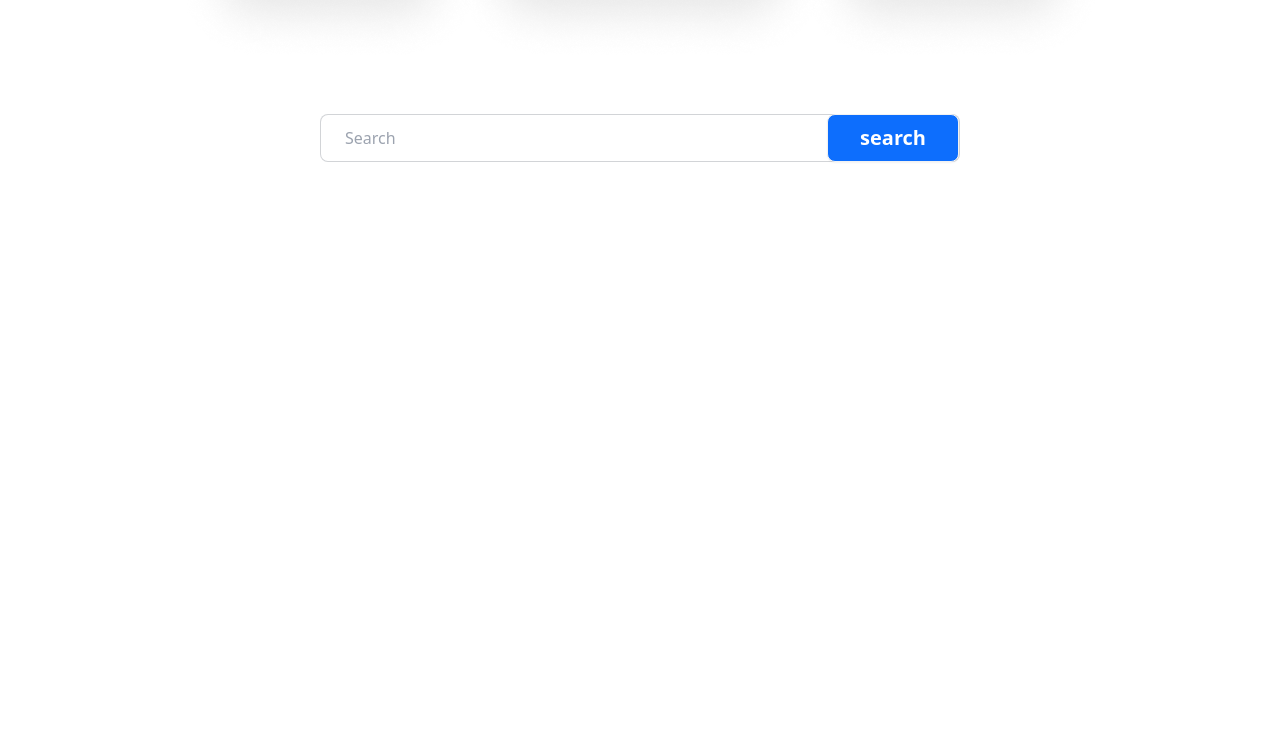
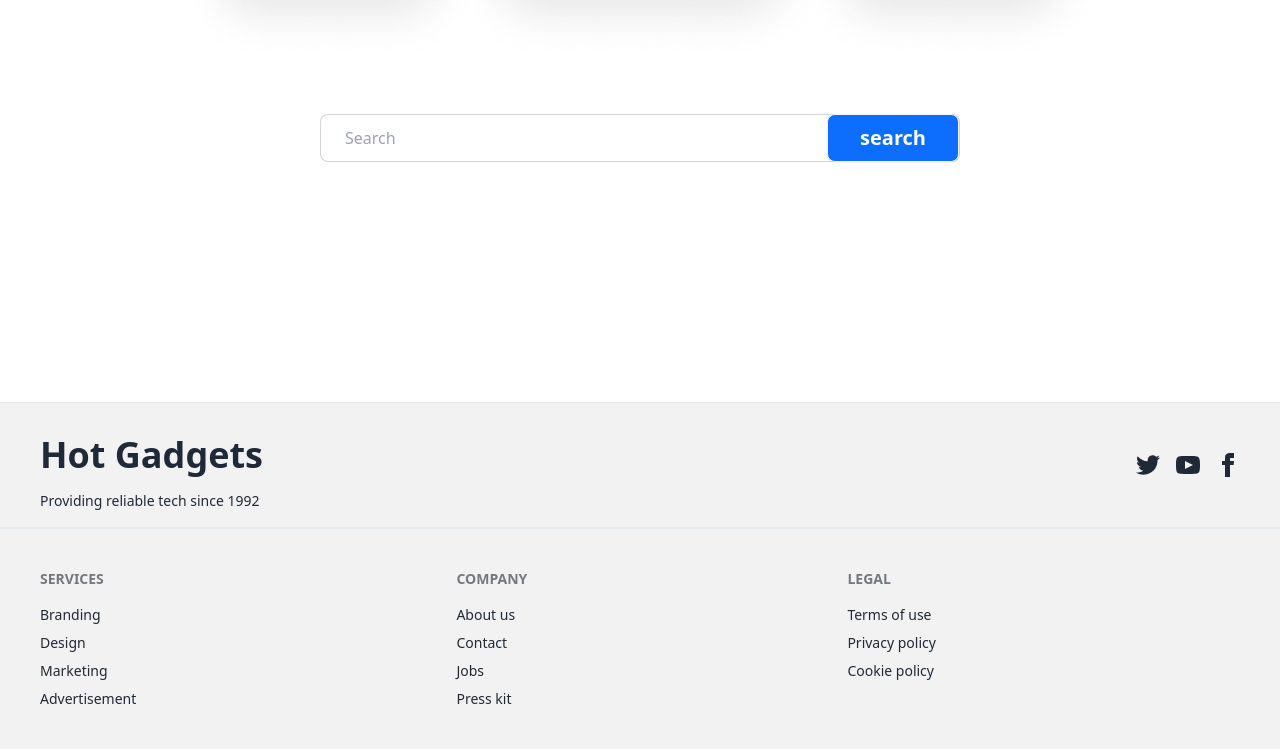
Before and after one commit to Rijwanul-Haque-Roman/working-with-api, a plain HTML site: page index.html in a window 1280 px wide. Shown: the part 976-1725 px from the top of the page. Before the commit the page ends 1378 px from the top, so only its background shows below. Drawn offline with nearby package versions, Linux system fonts and the light colour scheme; no server answers.

Commit message:
completed for web version

```diff
--- a/index.html
+++ b/index.html
@@ -44,7 +44,7 @@
                         </svg>
                     </div>
                 </div>
-                <a class="text-[1.5rem] font-bold text-[#403F3F]">Hot Gadget</a>
+                <a class="text-4xl font-bold text-[#403F3F]">Hot Gadgets</a>
             </div>
             <div class="navbar-end">
                 <a class="btn text-[20px] text-white font-bold bg-[#0D6EFD] hover:bg-blue-700 px-8">Sign Up</a>
@@ -53,7 +53,7 @@
         <div class="hero">
             <div class="hero-content text-center">
                 <div>
-                    <h1 class="text-5xl font-bold text-[65px] text-black">Apple Iphone 13 Pro Max</h1>
+                    <h1 class="text-5xl font-bold text-[65px] text-black">Apple iPhone 13 Pro Max</h1>
                     <p class="py-6 w-3/4 mx-auto p-clr">Provident cupiditate voluptatem et in. Quaerat fugiat ut
                         assumenda
                         excepturi
@@ -102,8 +102,59 @@
         </dialog>
     </main>
     <!-- footer section -->
-    <footer>
+    <footer class="footer px-10 py-4 border-t bg-base-200 text-base-content border-base-300">
+        <aside class="items-center grid-flow-col">
+            <div>
+                <h1 class="text-4xl font-bold my-4">Hot Gadgets</h1>
+                <p>Providing reliable tech since 1992</p>
+            </div>
+        </aside>
+        <nav class="md:place-self-center md:justify-self-end">
+            <div class="grid grid-flow-col gap-4 ">
+                <a><svg xmlns="http://www.w3.org/2000/svg" width="24" height="24" viewBox="0 0 24 24"
+                        class="fill-current">
+                        <path
+                            d="M24 4.557c-.883.392-1.832.656-2.828.775 1.017-.609 1.798-1.574 2.165-2.724-.951.564-2.005.974-3.127 1.195-.897-.957-2.178-1.555-3.594-1.555-3.179 0-5.515 2.966-4.797 6.045-4.091-.205-7.719-2.165-10.148-5.144-1.29 2.213-.669 5.108 1.523 6.574-.806-.026-1.566-.247-2.229-.616-.054 2.281 1.581 4.415 3.949 4.89-.693.188-1.452.232-2.224.084.626 1.956 2.444 3.379 4.6 3.419-2.07 1.623-4.678 2.348-7.29 2.04 2.179 1.397 4.768 2.212 7.548 2.212 9.142 0 14.307-7.721 13.995-14.646.962-.695 1.797-1.562 2.457-2.549z">
+                        </path>
+                    </svg></a>
+                <a><svg xmlns="http://www.w3.org/2000/svg" width="24" height="24" viewBox="0 0 24 24"
+                        class="fill-current">
+                        <path
+                            d="M19.615 3.184c-3.604-.246-11.631-.245-15.23 0-3.897.266-4.356 2.62-4.385 8.816.029 6.185.484 8.549 4.385 8.816 3.6.245 11.626.246 15.23 0 3.897-.266 4.356-2.62 4.385-8.816-.029-6.185-.484-8.549-4.385-8.816zm-10.615 12.816v-8l8 3.993-8 4.007z">
+                        </path>
+                    </svg></a>
+                <a><svg xmlns="http://www.w3.org/2000/svg" width="24" height="24" viewBox="0 0 24 24"
+                        class="fill-current">
+                        <path
+                            d="M9 8h-3v4h3v12h5v-12h3.642l.358-4h-4v-1.667c0-.955.192-1.333 1.115-1.333h2.885v-5h-3.808c-3.596 0-5.192 1.583-5.192 4.615v3.385z">
+                        </path>
+                    </svg></a>
+            </div>
+        </nav>
+    </footer>
+    <div class="container mx-auto border border-slate-200"></div>
 
+    <footer class="footer p-10 bg-base-200 text-base-content">
+        <nav>
+            <h6 class="footer-title">Services</h6>
+            <a class="link link-hover">Branding</a>
+            <a class="link link-hover">Design</a>
+            <a class="link link-hover">Marketing</a>
+            <a class="link link-hover">Advertisement</a>
+        </nav>
+        <nav>
+            <h6 class="footer-title">Company</h6>
+            <a class="link link-hover">About us</a>
+            <a class="link link-hover">Contact</a>
+            <a class="link link-hover">Jobs</a>
+            <a class="link link-hover">Press kit</a>
+        </nav>
+        <nav>
+            <h6 class="footer-title">Legal</h6>
+            <a class="link link-hover">Terms of use</a>
+            <a class="link link-hover">Privacy policy</a>
+            <a class="link link-hover">Cookie policy</a>
+        </nav>
     </footer>
     <!-- linking scripts -->
     <script src="js/phones.js"></script>
--- a/js/phones.js
+++ b/js/phones.js
@@ -1,4 +1,4 @@
-const fetchData = async (search, isShowAll) => {
+const fetchData = async (search = "apple", isShowAll) => {
   const response = await fetch(
     `https://openapi.programming-hero.com/api/phones?search=${search}`
   );
@@ -86,15 +86,15 @@ const showDetails = async (id) => {
 
   const detailsContainer = document.getElementById("details-container");
   detailsContainer.innerHTML = `
-  <img class="mx-auto" src="${details.image}" alt="">
-                <h3 class="font-bold text-2xl text-[h-clr]">${details.name}</h3>
+  <img class="mx-auto" src="${details?.image}" alt="">
+                <h3 class="font-bold text-2xl text-[h-clr]">${details?.name}</h3>
                 <p class="py-4">It is a long established fact that a reader will be distracted by the readable content
                     of a page when looking at its layout.</p>
-                <p><span class="text-base text-[h-clr]  font-semibold">storage:</span> ${details.mainFeatures.storage} </p>
-                <p><span class="text-base text-[h-clr]  font-semibold">displaySize:</span>${details.mainFeatures.displaySize}</p>
-                <p><span class="text-base text-[h-clr]  font-semibold">chipSet:</span>${details.mainFeatures.chipSet}</p>
-                <p><span class="text-base text-[h-clr]  font-semibold">memory:</span>${details.mainFeatures.memory}</p>
-                <p><span class="text-base text-[h-clr]  font-semibold">brand:</span>${details.brand}</p>
+                <p><span class="text-base text-[h-clr]  font-semibold">storage:</span> ${details?.mainFeatures?.storage} </p>
+                <p><span class="text-base text-[h-clr]  font-semibold">displaySize:</span>${details?.mainFeatures.displaySize}</p>
+                <p><span class="text-base text-[h-clr]  font-semibold">chipSet:</span>${details?.mainFeatures?.chipSet}</p>
+                <p><span class="text-base text-[h-clr]  font-semibold">memory:</span>${details?.mainFeatures?.memory}</p>
+                <p><span class="text-base text-[h-clr]  font-semibold">brand:</span>${details?.brand}</p>
                 <div class="modal-action">
                     <form method="dialog">
                         <button class="btn bg-[#DC3545] text-white">Close</button>
@@ -108,38 +108,3 @@ const showAll = () => {
 };
 
 fetchData();
-
-/**
- * {
-    "status": true,
-    "data": {
-        "mainFeatures": {
-            "storage": "128GB/256GB/1TB storage, no card slot",
-            "displaySize": "6.1 inches, 90.2 cm2 (~86.0% screen-to-body ratio)",
-            "chipSet": "Apple A15 Bionic (5 nm)",
-            "memory": "128GB 6GB RAM, 256GB 6GB RAM, 512GB 6GB RAM, 1TB 6GB RAM",
-            "sensors": [
-                "Face ID",
-                "accelerometer",
-                "gyro",
-                "proximity",
-                "compass",
-                "barometer"
-            ]
-        },
-        "slug": "apple_iphone_13_pro-11102",
-        "name": "iPhone 13 Pro",
-        "releaseDate": "",
-        "brand": "Apple",
-        "image": "https://fdn2.gsmarena.com/vv/bigpic/apple-iphone-13-pro.jpg",
-        "others": {
-            "WLAN": "Wi-Fi 802.11 a/b/g/n/ac/6, dual-band, hotspot",
-            "Bluetooth": "5.0, A2DP, LE",
-            "GPS": "Yes, with A-GPS, GLONASS, GALILEO, BDS, QZSS",
-            "NFC": "Yes",
-            "Radio": "No",
-            "USB": "Lightning, USB 2.0"
-        }
-    }
-}
-*/
```
